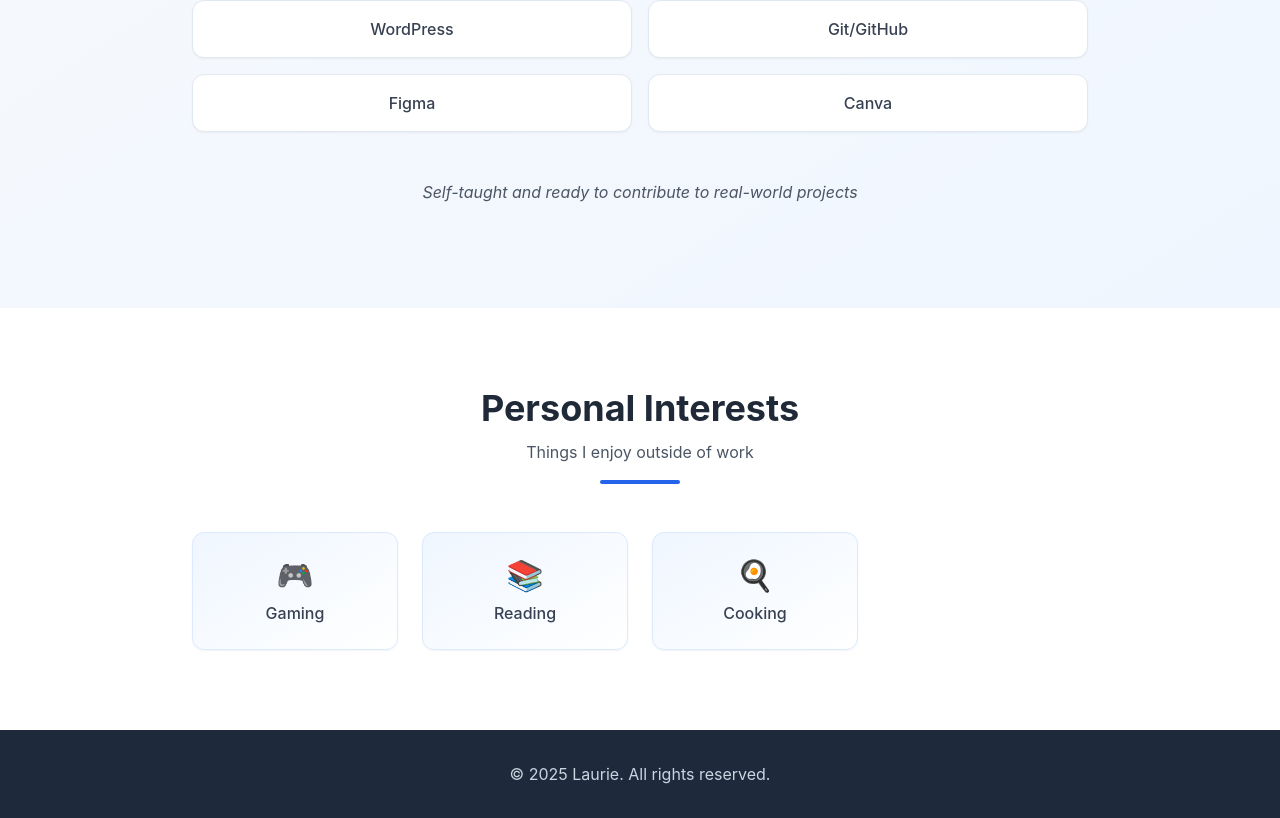
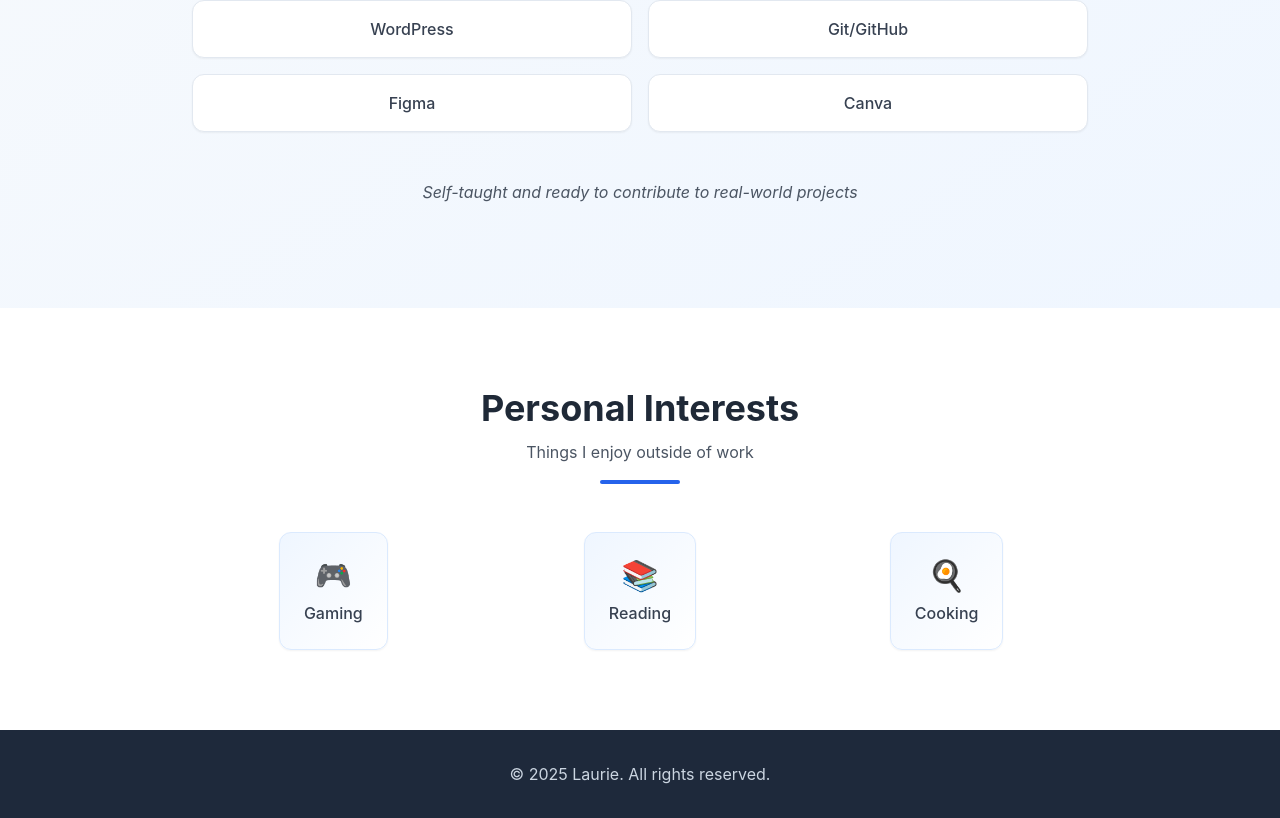
Before and after one commit to 45modeus/portfolio, a React (Create React App) app: page /#/ in a window 1280 px wide. Shown: the part 2104-2922 px from the top of the page. Built offline with nearby package versions, Linux system fonts and the light colour scheme.

Commit message:
removed travelling

```diff
--- a/src/home.jsx
+++ b/src/home.jsx
@@ -158,7 +158,7 @@ function Home() {
                         <div className="w-20 h-1 bg-blue-600 mx-auto mt-4 rounded-full"></div>
                     </div>
 
-                    <div className="grid md:grid-cols-4 sm:grid-cols-2 gap-6">
+                    <div className="grid md:grid-cols-3 sm:grid-cols-2 justify-items-center gap-6">
                         <div className="bg-gradient-to-br from-blue-50 to-white p-6 rounded-xl border border-blue-100 shadow-sm text-center hover:shadow-md transition">
                             <span role="img" aria-label="Gaming" className="text-3xl mb-2 block">🎮</span>
                             <p className="text-gray-700 font-medium">Gaming</p>
@@ -175,6 +175,7 @@ function Home() {
                 </div>
             </section>
 
+
         </>
     );
 }
```
